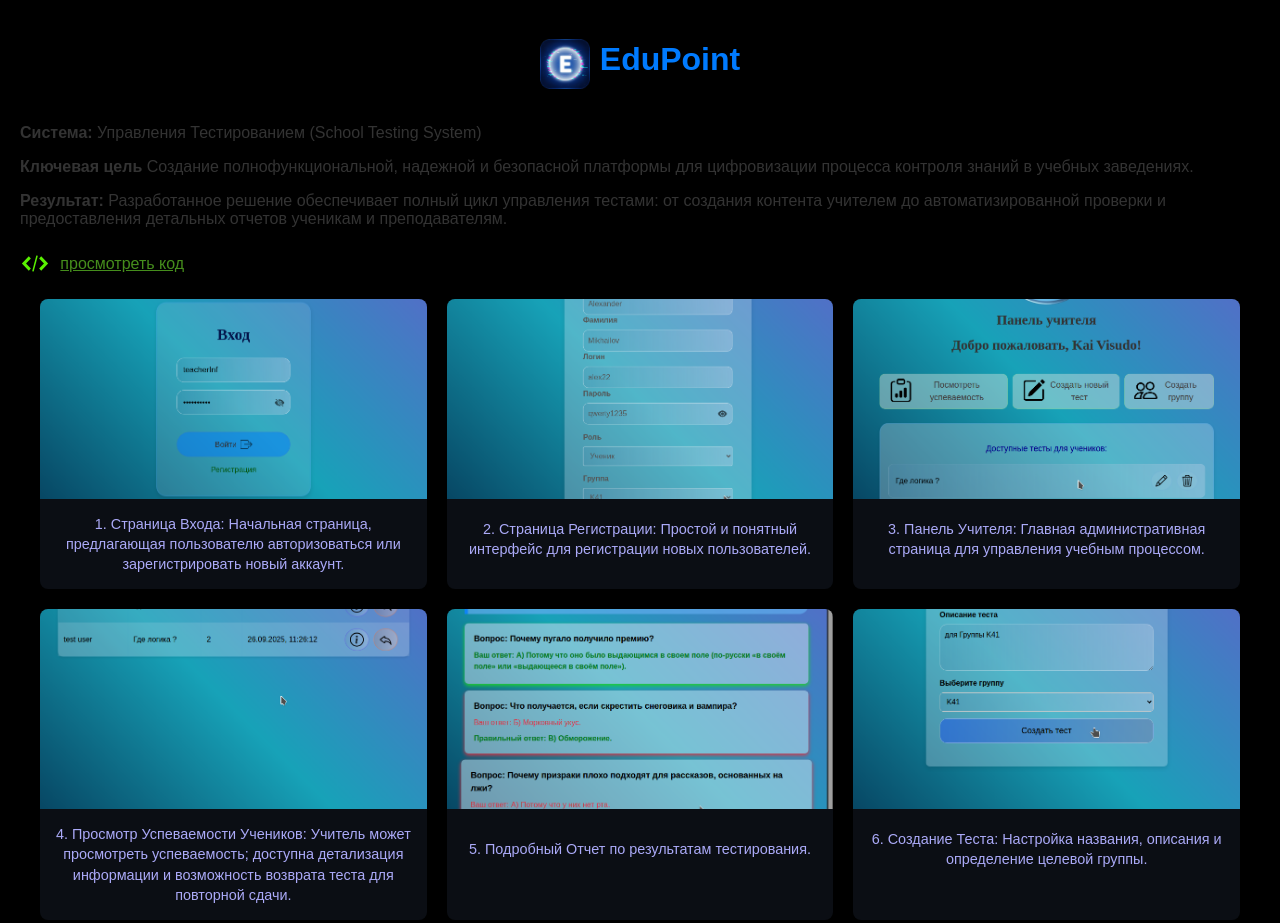
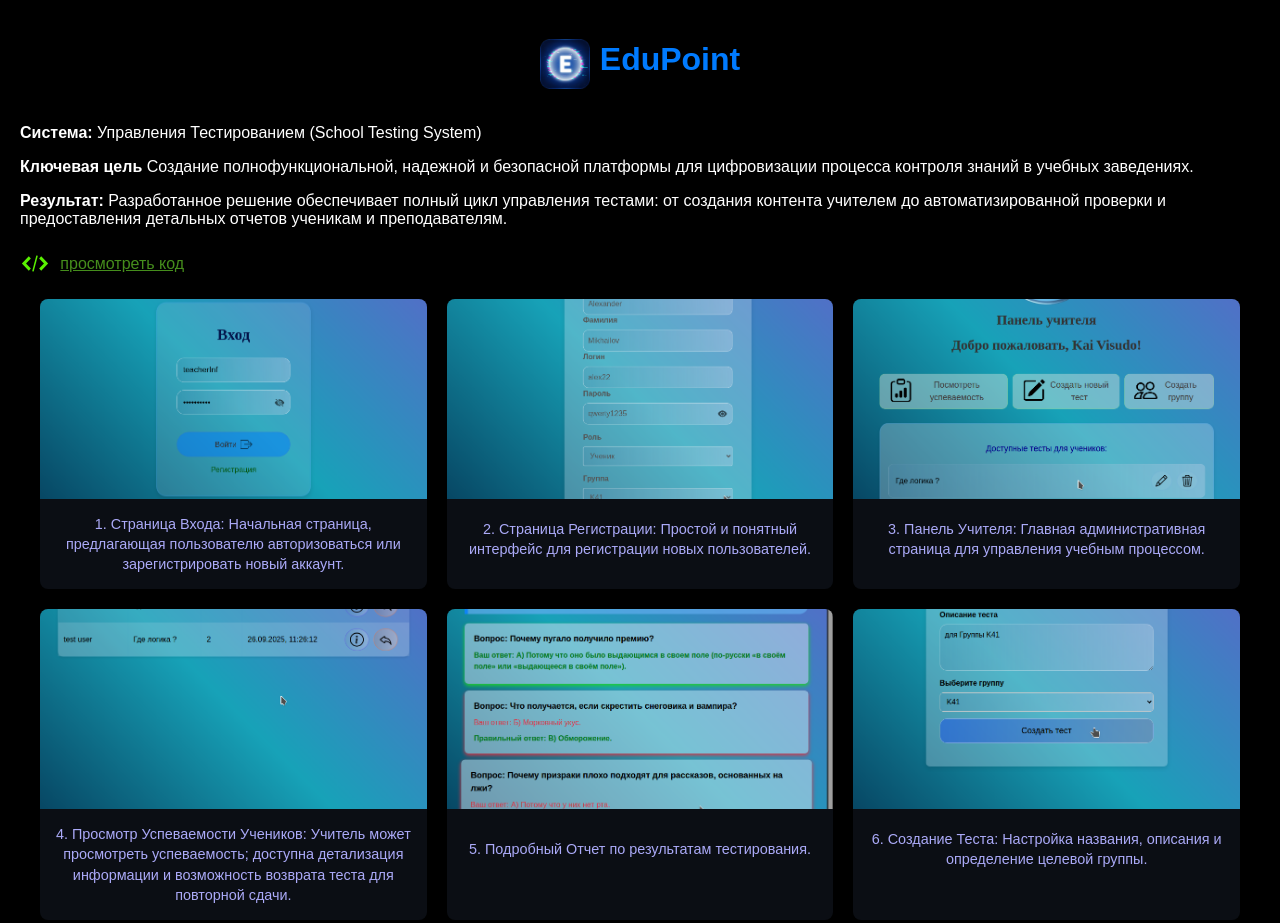
Before and after one commit to ezizovb/edupointinfo, a plain HTML site: page index.html in a window 1280 px wide. Shown: the top 923 px of the page. Drawn offline with Linux system fonts and the light colour scheme.

Commit message:
Update index.html

```diff
--- a/index.html
+++ b/index.html
@@ -12,7 +12,7 @@
 :root {
     --main-bg-color: #000000;
     --card-bg-color: #0b0e14;
-    --text-color: #333;
+    --text-color: #fff;
     --primary-color: #007bff;
 }
 
```
